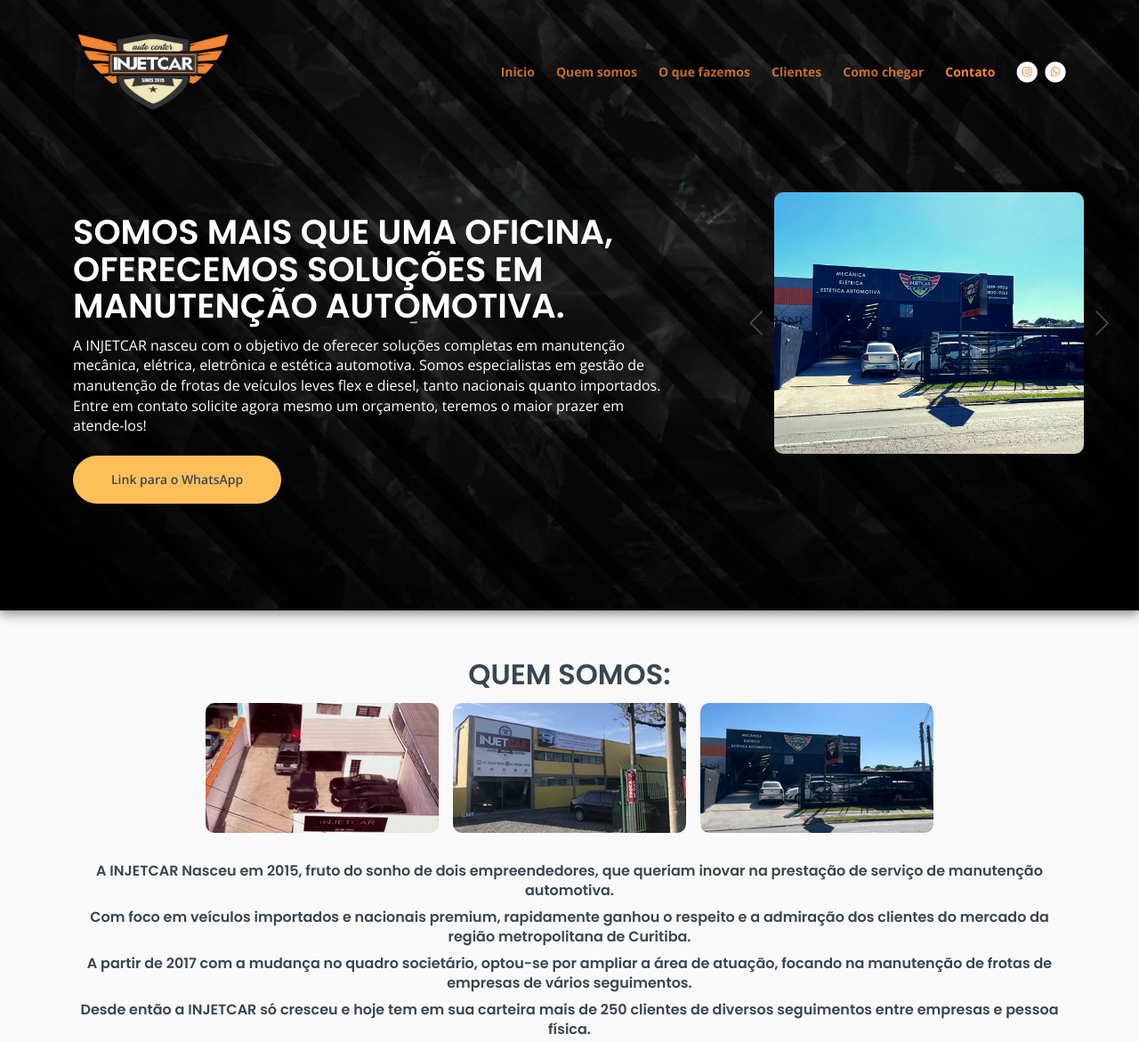
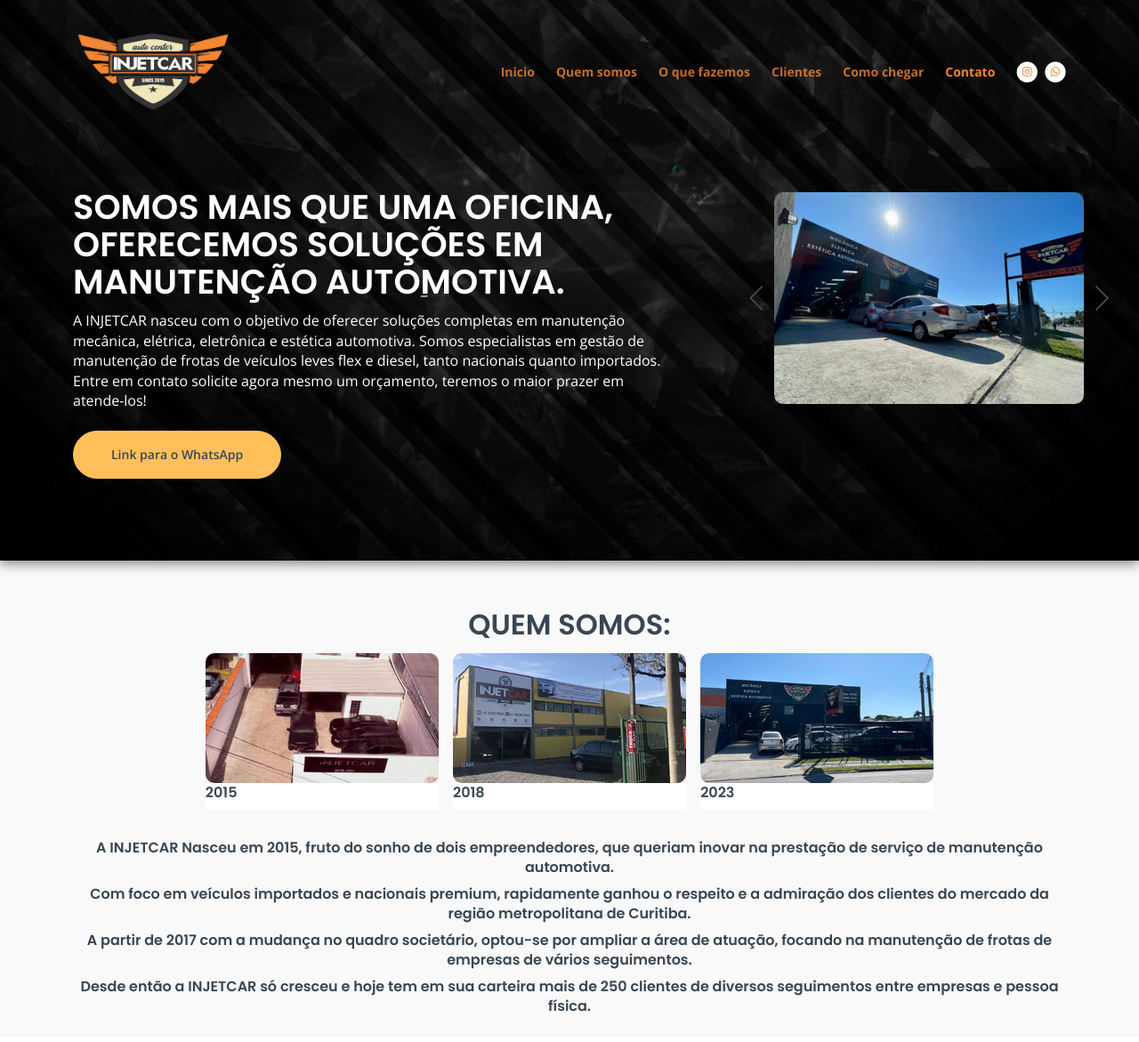
Before and after one commit to Vadallo/injetcar, a plain HTML site: page index.html in a window 1280 px wide. Shown: the top 1171 px of the page at 89% size. Drawn offline with nearby package versions, Linux system fonts and the light colour scheme; files whose address does not match are found by name.

Commit message:
Inserindo imagem

```diff
--- a/index.html
+++ b/index.html
@@ -41,8 +41,7 @@
         <div class="container">
 
             <!-- Image Logo -->
-            <a class="navbar-brand logo-image" href="index.html"><img src="logosemdescri.png"
-                    alt="alternative"></a>
+            <a class="navbar-brand logo-image" href="index.html"><img src="logosemdescri.png" alt="alternative"></a>
 
             <!-- Text Logo - Use this if you don't have a graphic logo -->
             <!-- <a class="navbar-brand logo-text" href="index.html">Tutor</a> -->
@@ -127,11 +126,16 @@
                                             <!-- Card Slider -->
                                             <div class="slider-container">
                                                 <div class="swiper-container card-slider-1 swiper-container-horizontal">
-                                                    <div class="swiper-wrapper" style="transform: translate3d(-1239px, 0px, 0px); transition-duration: 0ms;"><div class="swiper-slide swiper-slide-duplicate swiper-slide-duplicate-active" style="width: 343px; margin-right: 70px;" data-swiper-slide-index="2">
+                                                    <div class="swiper-wrapper"
+                                                        style="transform: translate3d(-1239px, 0px, 0px); transition-duration: 0ms;">
+                                                        <div class="swiper-slide swiper-slide-duplicate swiper-slide-duplicate-active"
+                                                            style="width: 343px; margin-right: 70px;"
+                                                            data-swiper-slide-index="2">
                                                             <div class="card">
                                                                 <a data-bs-toggle="modal" data-bs-target="#modal3">
                                                                     <div class="video-wrapper">
-                                                                        <img class="img-fluid" src="freenteluja.png" alt="alternative">
+                                                                        <img class="img-fluid" src="bannerret1.png"
+                                                                            alt="alternative">
 
                                                                     </div> <!-- end of video-wrapper -->
                                                                 </a>
@@ -142,11 +146,14 @@
                                                         </div>
 
                                                         <!-- Slide -->
-                                                        <div class="swiper-slide swiper-slide-duplicate-next" style="width: 343px; margin-right: 70px;" data-swiper-slide-index="0">
+                                                        <div class="swiper-slide swiper-slide-duplicate-next"
+                                                            style="width: 343px; margin-right: 70px;"
+                                                            data-swiper-slide-index="0">
                                                             <div class="card">
                                                                 <a data-bs-toggle="modal" data-bs-target="#modal3">
                                                                     <div class="video-wrapper">
-                                                                        <img class="img-fluid" src="interior.png" alt="alternative">
+                                                                        <img class="img-fluid" src="bannerret2.png"
+                                                                            alt="alternative">
 
                                                                     </div> <!-- end of video-wrapper -->
                                                                 </a>
@@ -159,11 +166,14 @@
 
 
                                                         <!-- Slide -->
-                                                        <div class="swiper-slide swiper-slide-prev" style="width: 343px; margin-right: 70px;" data-swiper-slide-index="1">
+                                                        <div class="swiper-slide swiper-slide-prev"
+                                                            style="width: 343px; margin-right: 70px;"
+                                                            data-swiper-slide-index="1">
                                                             <div class="card">
                                                                 <a data-bs-toggle="modal" data-bs-target="#modal3">
                                                                     <div class="video-wrapper">
-                                                                        <img class="img-fluid" src="friteloja.png" alt="alternative">
+                                                                        <img class="img-fluid" src="bannerret3.png"
+                                                                            alt="alternative">
 
                                                                     </div> <!-- end of video-wrapper -->
                                                                 </a>
@@ -178,11 +188,14 @@
 
 
                                                         <!-- Slide -->
-                                                        <div class="swiper-slide swiper-slide-active" style="width: 343px; margin-right: 70px;" data-swiper-slide-index="2">
+                                                        <div class="swiper-slide swiper-slide-active"
+                                                            style="width: 343px; margin-right: 70px;"
+                                                            data-swiper-slide-index="2">
                                                             <div class="card">
                                                                 <a data-bs-toggle="modal" data-bs-target="#modal3">
                                                                     <div class="video-wrapper">
-                                                                        <img class="img-fluid" src="futurua.png" alt="alternative">
+                                                                        <img class="img-fluid" src="bannerret4.png"
+                                                                            alt="alternative">
 
                                                                     </div> <!-- end of video-wrapper -->
                                                                 </a>
@@ -194,11 +207,14 @@
                                                         <!-- end of slide -->
 
 
-                                                    <div class="swiper-slide swiper-slide-duplicate swiper-slide-next" style="width: 343px; margin-right: 70px;" data-swiper-slide-index="0">
+                                                        <div class="swiper-slide swiper-slide-duplicate swiper-slide-next"
+                                                            style="width: 343px; margin-right: 70px;"
+                                                            data-swiper-slide-index="0">
                                                             <div class="card">
                                                                 <a data-bs-toggle="modal" data-bs-target="#modal3">
                                                                     <div class="video-wrapper">
-                                                                        <img class="img-fluid" src="testes.png" alt="alternative">
+                                                                        <img class="img-fluid" src="testes.png"
+                                                                            alt="alternative">
 
                                                                     </div> <!-- end of video-wrapper -->
                                                                 </a>
@@ -206,14 +222,19 @@
                                                                     <p class="testimonial-author"></p>
                                                                 </div>
                                                             </div>
-                                                        </div></div> <!-- end of swiper-wrapper -->
+                                                        </div>
+                                                    </div> <!-- end of swiper-wrapper -->
 
                                                     <!-- Add Arrows -->
-                                                    <div class="swiper-button-next" tabindex="0" role="button" aria-label="Next slide"></div>
-                                                    <div class="swiper-button-prev" tabindex="0" role="button" aria-label="Previous slide"></div>
+                                                    <div class="swiper-button-next" tabindex="0" role="button"
+                                                        aria-label="Next slide"></div>
+                                                    <div class="swiper-button-prev" tabindex="0" role="button"
+                                                        aria-label="Previous slide"></div>
                                                     <!-- end of add arrows -->
 
-                                                <span class="swiper-notification" aria-live="assertive" aria-atomic="true"></span></div> <!-- end of swiper-container -->
+                                                    <span class="swiper-notification" aria-live="assertive"
+                                                        aria-atomic="true"></span>
+                                                </div> <!-- end of swiper-container -->
                                             </div> <!-- end of slider-container -->
                                             <!-- end of card slider -->
 
@@ -258,30 +279,40 @@
                 <div class="col-lg-12">
 
                     <!-- Card -->
-                    <div class="card">
+                    <div class="card" id="quemsomos-ft">
                         <a data-bs-toggle="modal" data-bs-target="#modal1">
                             <div class="card-image">
-                                <img class="img-fluid" src="primeirafase.png" alt="alternative">
+                                <img class="img-fluid" src="primeiraloja.png" alt="alternative">
+                            </div>
+
+                            <div class="card-body">
+                                <h6 class="card-title">2015</h6>
                             </div>
                         </a>
                     </div>
                     <!-- end of card -->
 
                     <!-- Card -->
-                    <div class="card">
+                    <div class="card" id="quemsomos-ft">
                         <a data-bs-toggle="modal" data-bs-target="#modal2">
                             <div class="card-image">
                                 <img class="img-fluid" src="segundafase.png" alt="alternative">
+                            </div>
+                            <div class="card-body">
+                                <h6 class="card-title">2018</h6>
                             </div>
                         </a>
                     </div>
                     <!-- end of card -->
 
                     <!-- Card -->
-                    <div class="card">
+                    <div class="card" id="quemsomos-ft">
                         <a data-bs-toggle="modal" data-bs-target="#modal3">
                             <div class="card-image">
                                 <img class="img-fluid" src="terceirafase.png" alt="alternative">
+                            </div>
+                            <div class="card-body">
+                                <h6 class="card-title">2023</h6>
                             </div>
                         </a>
                     </div>
@@ -983,7 +1014,9 @@
                         Anne Frank, 2005 • Hauer</h5>
                     <h5
                         href="https://api.whatsapp.com/send?phone=554133199930&text=Ol%C3%A1,%20vim%20pelo%20site%20e%20gostaria%20de%20falar%20com%20um%20atendente!#your-link">
-                        <a class="botaozap-rodape" href="https://api.whatsapp.com/send?phone=554133199930&text=Ol%C3%A1,%20vim%20pelo%20site%20e%20gostaria%20de%20falar%20com%20um%20atendente!#your-link"><i class="fas fa-phone"></i> Contato: 41 3319-9930 (WhatsApp)</a>
+                        <a class="botaozap-rodape"
+                            href="https://api.whatsapp.com/send?phone=554133199930&text=Ol%C3%A1,%20vim%20pelo%20site%20e%20gostaria%20de%20falar%20com%20um%20atendente!#your-link"><i
+                                class="fas fa-phone"></i> Contato: 41 3319-9930 (WhatsApp)</a>
                     </h5>
                     <h5><i class="fas fa-envelope"></i> E-mail: contato@injetcar.com.br</h5>
                 </div>
```
